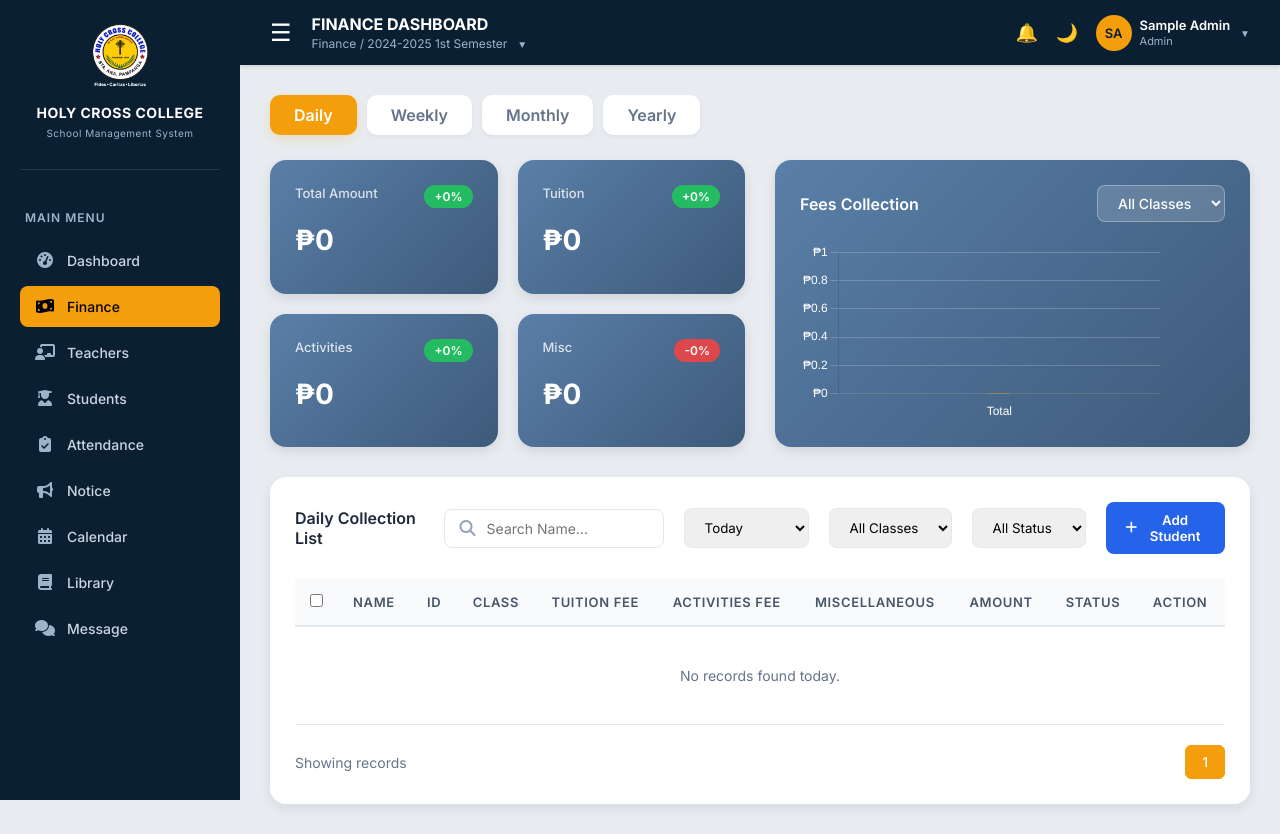
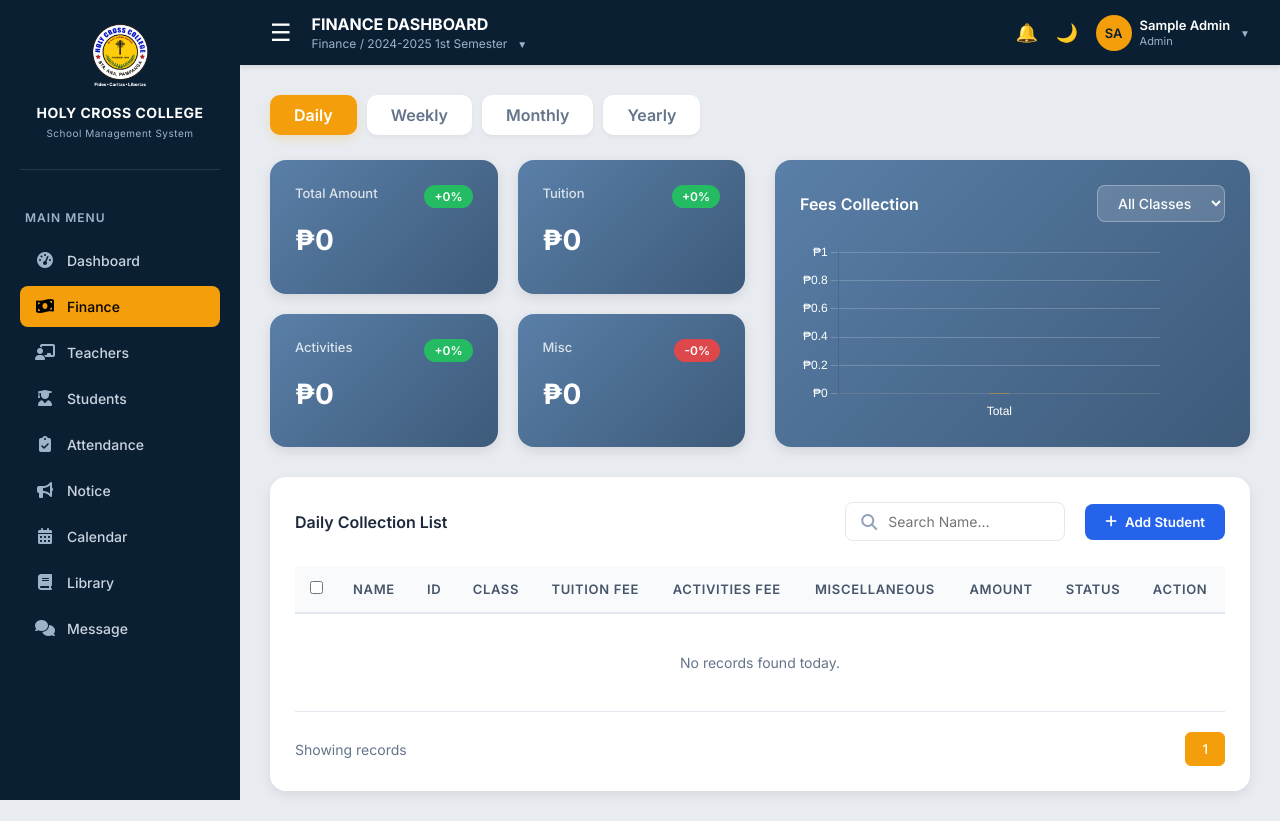
Before and after one commit to Jhas-Tin/Finance, a PHP site: page / in a window 1280 px wide. Run offline with PHP 8.4, Linux system fonts and the light colour scheme; data comes from the database, SQL or seed files in the repository.

Commit message:
display none

```diff
--- a/index.php
+++ b/index.php
@@ -634,14 +634,14 @@
                         <input type="text" id="searchInput" placeholder="Search Name...">
                     </div>
 
-                    <select id="dateSelect" style="padding: 10px 16px; border: 1px solid #e2e8f0; border-radius: 8px;">
+                    <select id="dateSelect" style="padding: 10px 16px; border: 1px solid #e2e8f0; border-radius: 8px; display: none;">
                         <option>Today</option>
                         <option>This Week</option>
                         <option>This Month</option>
                         <option>All Time</option>
                     </select>
 
-                    <select id="classSelect" style="padding: 10px 16px; border: 1px solid #e2e8f0; border-radius: 8px;">
+                    <select id="classSelect" style="padding: 10px 16px; border: 1px solid #e2e8f0; border-radius: 8px; display: none;">
                         <option value="">All Classes</option>
                         <option value="BSIT">BSIT</option>
                         <option value="BSCPE">BSCPE</option>
@@ -649,7 +649,7 @@
                         <option value="BSCE">BSCE</option>
                     </select>
 
-                    <select id="statusSelect" style="padding: 10px 16px; border: 1px solid #e2e8f0; border-radius: 8px;">
+                    <select id="statusSelect" style="padding: 10px 16px; border: 1px solid #e2e8f0; border-radius: 8px; display: none;" >
                         <option value="">All Status</option>
                         <option value="Paid">Paid</option>
                         <option value="Pending">Pending</option>
@@ -786,7 +786,7 @@
 
                 <div class="form-group">
                     <label>Status</label>
-                    <select id="paymentStatus" name="paymentStatus" required>
+                    <select id="paymentStatus" name="paymentStatus" required >
                         <option value="">Select Status</option>
                         <option value="Paid">Paid</option>
                         <option value="Pending">Pending</option>
--- a/monthly.php
+++ b/monthly.php
@@ -630,14 +630,14 @@
                         <input type="text" id="searchInput" placeholder="Search Name...">
                     </div>
 
-                    <select id="dateSelect" style="padding: 10px 16px; border: 1px solid #e2e8f0; border-radius: 8px;">
+                    <select id="dateSelect" style="padding: 10px 16px; border: 1px solid #e2e8f0; border-radius: 8px; display: none;">
                         <option>Today</option>
                         <option>This Week</option>
                         <option selected>This Month</option>
                         <option>All Time</option>
                     </select>
 
-                    <select id="classSelect" style="padding: 10px 16px; border: 1px solid #e2e8f0; border-radius: 8px;">
+                    <select id="classSelect" style="padding: 10px 16px; border: 1px solid #e2e8f0; border-radius: 8px; display: none;">
                         <option value="">All Classes</option>
                         <option value="BSIT">BSIT</option>
                         <option value="BSCPE">BSCPE</option>
@@ -645,7 +645,7 @@
                         <option value="BSCE">BSCE</option>
                     </select>
 
-                    <select id="statusSelect" style="padding: 10px 16px; border: 1px solid #e2e8f0; border-radius: 8px;">
+                    <select id="statusSelect" style="padding: 10px 16px; border: 1px solid #e2e8f0; border-radius: 8px; display: none;" >
                         <option value="">All Status</option>
                         <option value="Paid">Paid</option>
                         <option value="Pending">Pending</option>
--- a/weekly.php
+++ b/weekly.php
@@ -630,14 +630,14 @@
                         <input type="text" id="searchInput" placeholder="Search Name...">
                     </div>
 
-                    <select id="dateSelect" style="padding: 10px 16px; border: 1px solid #e2e8f0; border-radius: 8px;">
+                    <select id="dateSelect" style="padding: 10px 16px; border: 1px solid #e2e8f0; border-radius: 8px; display: none;">
                         <option>Today</option>
                         <option selected>This Week</option>
                         <option>This Month</option>
                         <option>All Time</option>
                     </select>
 
-                    <select id="chartClassSelect" style="padding: 10px 16px; border: 1px solid #e2e8f0; border-radius: 8px;">
+                    <select id="chartClassSelect" style="padding: 10px 16px; border: 1px solid #e2e8f0; border-radius: 8px; display: none;">
                         <option value="">All Classes</option>
                         <option value="BSIT">BSIT</option>
                         <option value="BSCPE">BSCPE</option>
@@ -645,7 +645,7 @@
                         <option value="BSCE">BSCE</option>
                     </select>
 
-                    <select id="statusSelect" style="padding: 10px 16px; border: 1px solid #e2e8f0; border-radius: 8px;">
+                    <select id="statusSelect" style="padding: 10px 16px; border: 1px solid #e2e8f0; border-radius: 8px; display: none;">
                         <option value="">All Status</option>
                         <option value="Paid">Paid</option>
                         <option value="Pending">Pending</option>
--- a/yearly.php
+++ b/yearly.php
@@ -629,21 +629,21 @@
                         <input type="text" id="searchInput" placeholder="Search Name...">
                     </div>
 
-                    <select id="dateSelect" style="padding: 10px 16px; border: 1px solid #e2e8f0; border-radius: 8px;">
+                    <select id="dateSelect" style="padding: 10px 16px; border: 1px solid #e2e8f0; border-radius: 8px; display: none;">
                         <option>Today</option>
                         <option>This Week</option>
                         <option>This Month</option>
                         <option selected>All Time</option>
                     </select>
 
-                    <select id="classSelect" style="padding: 10px 16px; border: 1px solid #e2e8f0; border-radius: 8px;">
+                    <select id="classSelect" style="padding: 10px 16px; border: 1px solid #e2e8f0; border-radius: 8px; display: none;">
                         <option value="BSIT">BSIT</option>
                         <option value="BSCPE">BSCPE</option>
                         <option value="BSCS">BSCS</option>
                         <option value="BSCE">BSCE</option>
                     </select>
 
-                    <select id="statusSelect" style="padding: 10px 16px; border: 1px solid #e2e8f0; border-radius: 8px;">
+                    <select id="statusSelect" style="padding: 10px 16px; border: 1px solid #e2e8f0; border-radius: 8px; display: none;">
                         <option value="">All Status</option>
                         <option value="Paid">Paid</option>
                         <option value="Pending">Pending</option>
```
